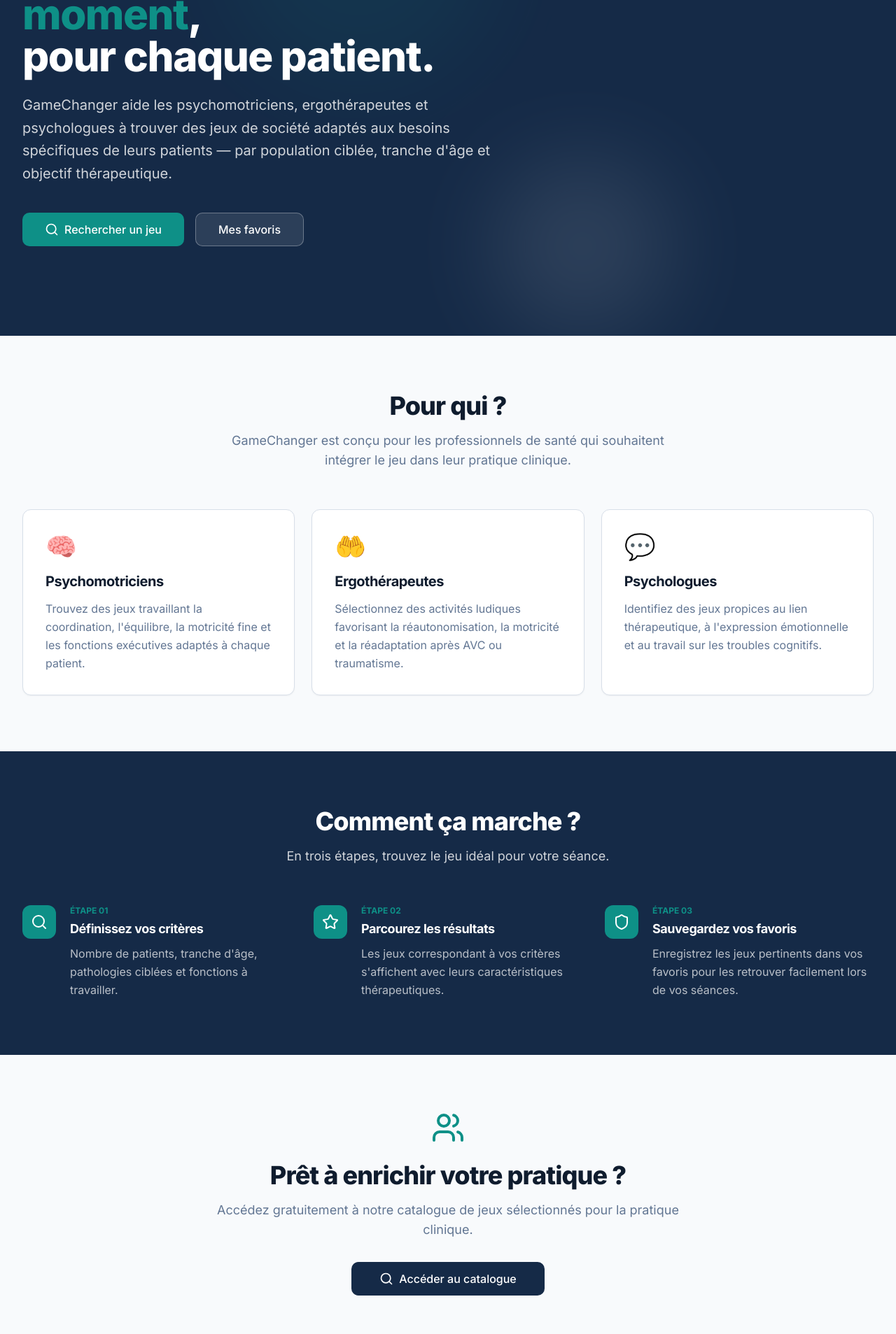
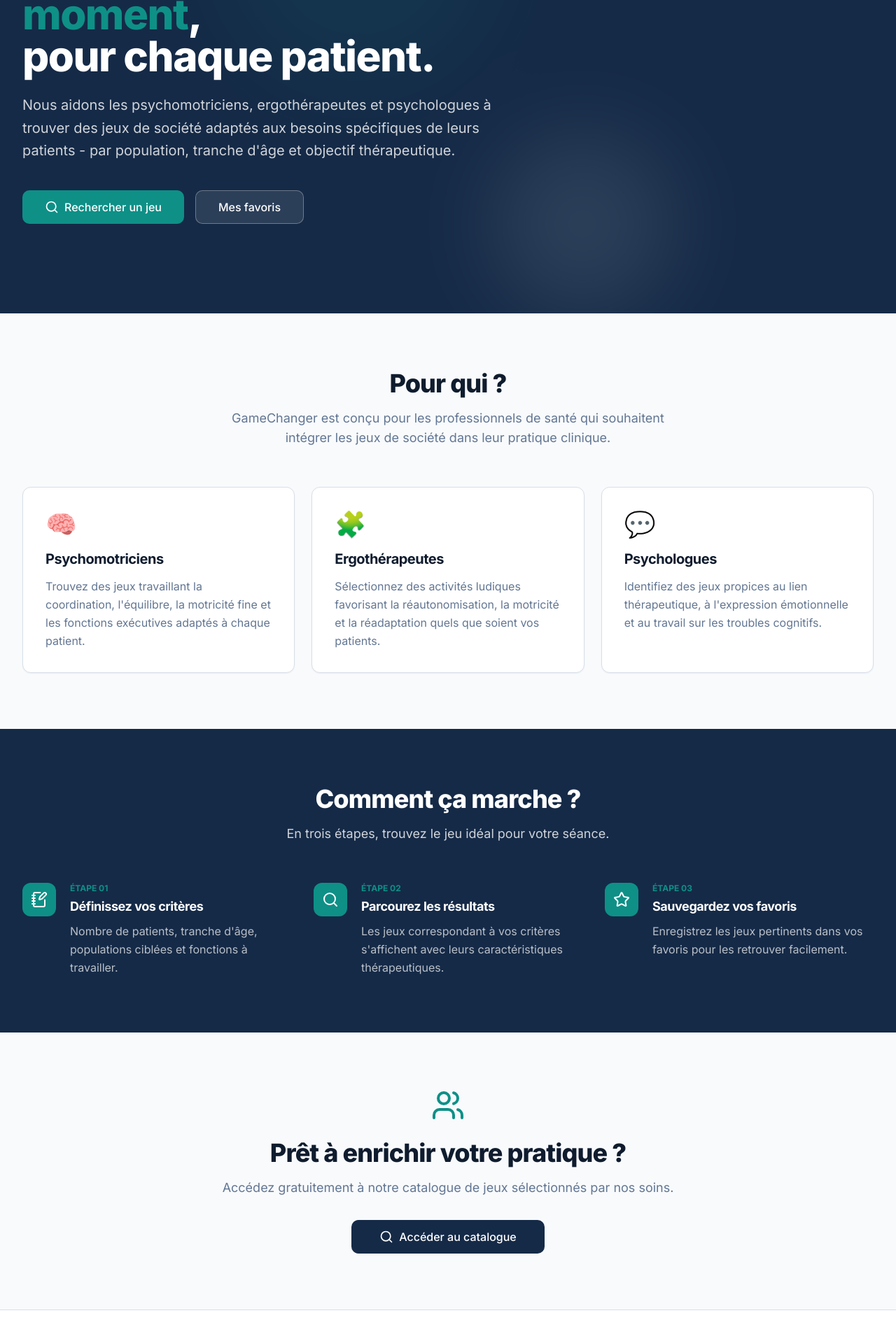
Before and after one commit to DylanMichot/gamechanger, a Next.js app: page / in a window 1280 px wide. Shown: the part 329-2236 px from the top of the page at 70% size. Built offline with nearby package versions, Linux system fonts and the light colour scheme.

Commit message:
landing update

```diff
--- a/src/app/page.tsx
+++ b/src/app/page.tsx
@@ -1,5 +1,5 @@
 import Link from 'next/link'
-import { Search, Star, Shield, Users } from 'lucide-react'
+import { Search, Star, NotebookPen, Users } from 'lucide-react'
 import { Button } from '@/components/ui/button'
 
 export default function HomePage() {
@@ -17,7 +17,7 @@
           <div className="max-w-3xl">
             <div className="inline-flex items-center gap-2 rounded-full border border-white/20 bg-white/10 px-4 py-1.5 text-sm font-medium mb-8">
               <span className="h-2 w-2 rounded-full bg-accent animate-pulse" />
-              Outil gratuit pour les professionnels de santé
+              Outil gratuit du PEA Jeux de Société
             </div>
 
             <h1 className="text-5xl sm:text-6xl font-extrabold leading-tight mb-6">
@@ -27,9 +27,9 @@
             </h1>
 
             <p className="text-xl text-primary-foreground/80 mb-10 max-w-2xl leading-relaxed">
-              GameChanger aide les psychomotriciens, ergothérapeutes et
+              Nous aidons les psychomotriciens, ergothérapeutes et
               psychologues à trouver des jeux de société adaptés aux besoins
-              spécifiques de leurs patients — par population ciblée, tranche
+              spécifiques de leurs patients - par population, tranche
               d'âge et objectif thérapeutique.
             </p>
 
@@ -65,7 +65,7 @@
           </h2>
           <p className="text-muted-foreground text-lg max-w-2xl mx-auto">
             GameChanger est conçu pour les professionnels de santé qui
-            souhaitent intégrer le jeu dans leur pratique clinique.
+            souhaitent intégrer les jeux de société dans leur pratique clinique.
           </p>
         </div>
 
@@ -78,10 +78,10 @@
                 'Trouvez des jeux travaillant la coordination, l\'équilibre, la motricité fine et les fonctions exécutives adaptés à chaque patient.',
             },
             {
-              icon: '🤲',
+              icon: '🧩',
               title: 'Ergothérapeutes',
               description:
-                'Sélectionnez des activités ludiques favorisant la réautonomisation, la motricité et la réadaptation après AVC ou traumatisme.',
+                'Sélectionnez des activités ludiques favorisant la réautonomisation, la motricité et la réadaptation quels que soient vos patients.',
             },
             {
               icon: '💬',
@@ -120,24 +120,24 @@
             {[
               {
                 number: '01',
-                icon: <Search className="h-6 w-6" />,
+                icon: <NotebookPen className="h-6 w-6" />,
                 title: 'Définissez vos critères',
                 description:
-                  'Nombre de patients, tranche d\'âge, pathologies ciblées et fonctions à travailler.',
+                  'Nombre de patients, tranche d\'âge, populations ciblées et fonctions à travailler.',
               },
               {
                 number: '02',
-                icon: <Star className="h-6 w-6" />,
+                icon: <Search className="h-6 w-6" />,
                 title: 'Parcourez les résultats',
                 description:
                   'Les jeux correspondant à vos critères s\'affichent avec leurs caractéristiques thérapeutiques.',
               },
               {
                 number: '03',
-                icon: <Shield className="h-6 w-6" />,
+                icon: <Star className="h-6 w-6" />,
                 title: 'Sauvegardez vos favoris',
                 description:
-                  'Enregistrez les jeux pertinents dans vos favoris pour les retrouver facilement lors de vos séances.',
+                  'Enregistrez les jeux pertinents dans vos favoris pour les retrouver facilement.',
               },
             ].map((step) => (
               <div key={step.number} className="flex gap-5">
@@ -169,8 +169,7 @@
             Prêt à enrichir votre pratique ?
           </h2>
           <p className="text-muted-foreground text-lg mb-8">
-            Accédez gratuitement à notre catalogue de jeux sélectionnés pour
-            la pratique clinique.
+            Accédez gratuitement à notre catalogue de jeux sélectionnés par nos soins.
           </p>
           <Button asChild size="lg" className="gap-2 text-base h-12 px-10">
             <Link href="/jeux">
--- a/src/components/Footer.tsx
+++ b/src/components/Footer.tsx
@@ -8,7 +8,7 @@
         <div className="flex items-center gap-2 text-sm text-muted-foreground">
           <Gamepad2 className="h-4 w-4" />
           <span>
-            <strong className="text-foreground">GameChanger</strong> — Outil de
+            <strong className="text-foreground">GameChanger</strong> - Outil de
             recherche de jeux thérapeutiques
           </span>
         </div>
```
